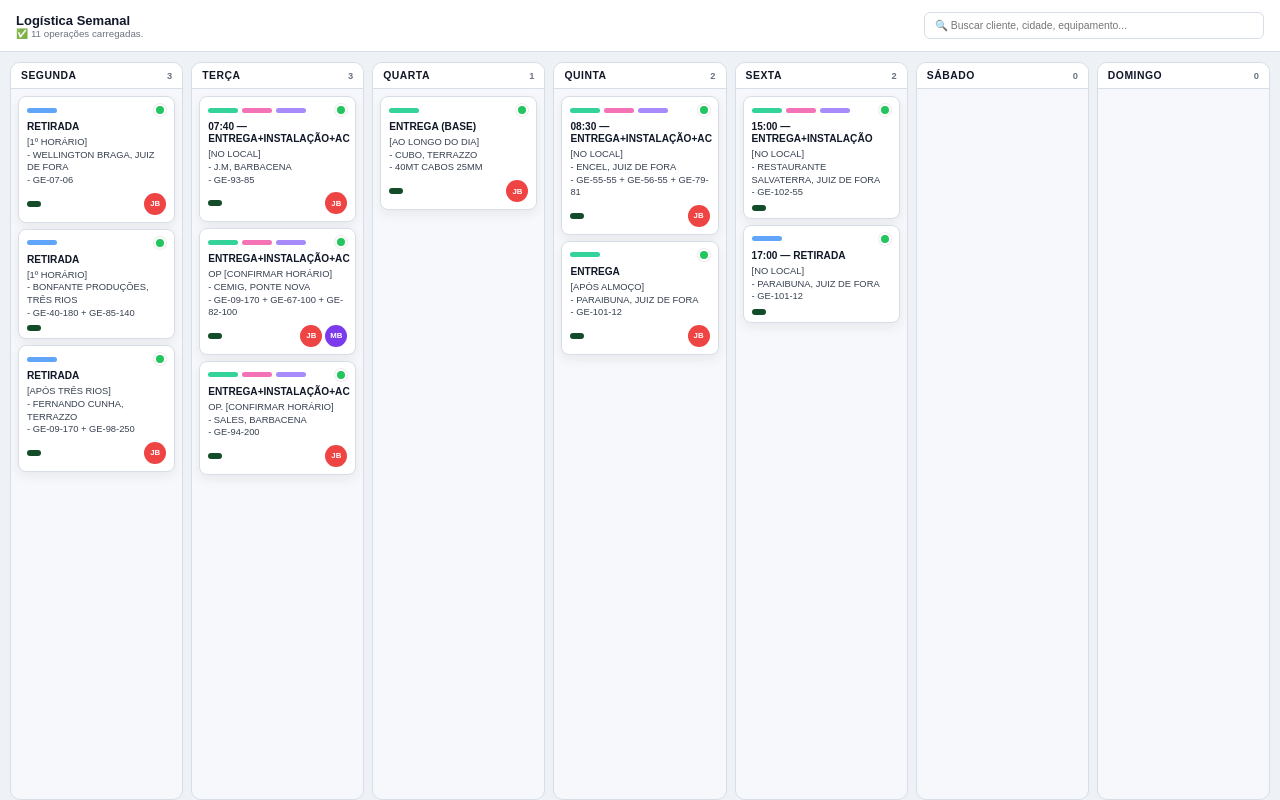
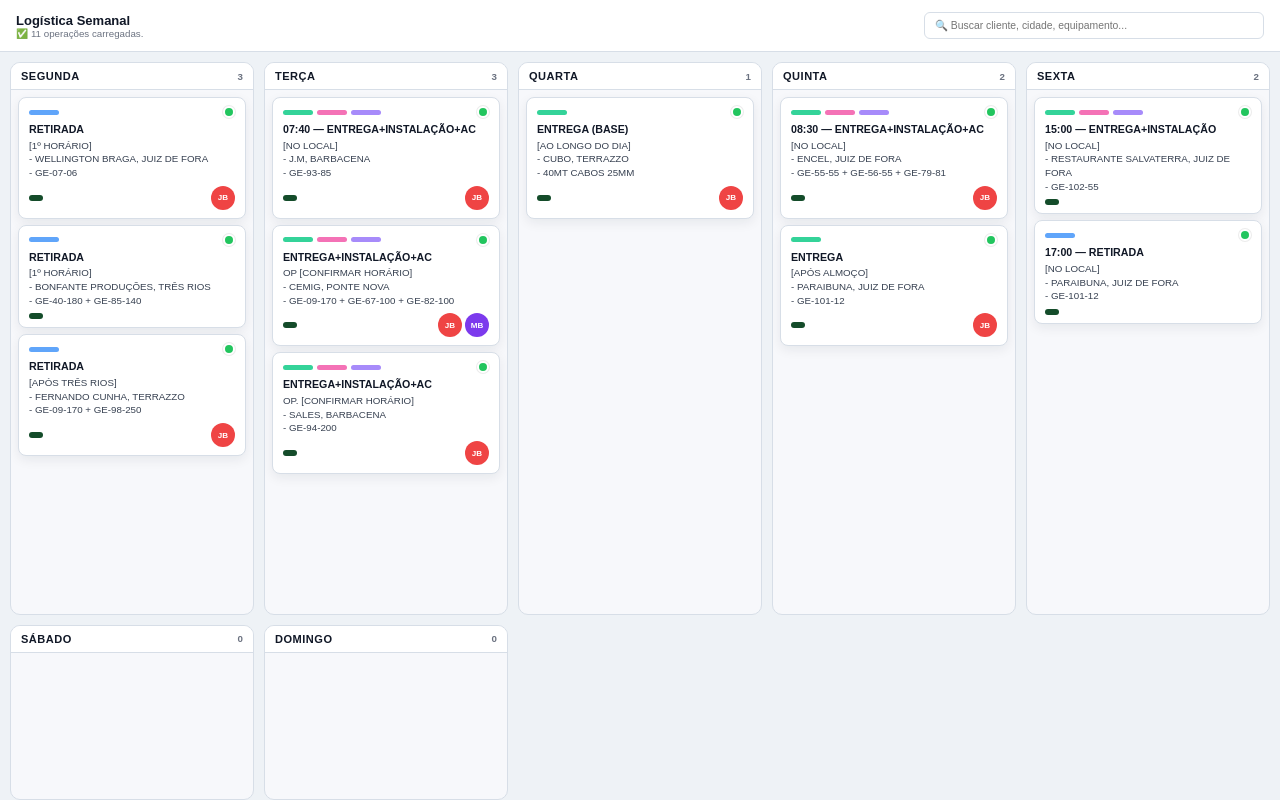
Before and after one commit to GitBeltLoc/Logistica-Beltloc, a plain HTML site: page index.html in a window 1280 px wide. Drawn offline with Linux system fonts and the light colour scheme.

Commit message:
Add files via upload

```diff
--- a/style.css
+++ b/style.css
@@ -79,8 +79,8 @@ html, body {
 
 .board {
   display: grid;
-  grid-template-columns: repeat(7, 1fr);
-  gap: 8px;
+  grid-template-columns: repeat(5, 1fr);
+  gap: 10px;
   height: 100%;
 }
 
@@ -107,13 +107,13 @@ html, body {
 
 .col-title {
   font-weight: 900;
-  font-size: 0.8rem;
+  font-size: 0.85rem;
   text-transform: uppercase;
   letter-spacing: 0.5px;
 }
 
 .col-count {
-  font-size: 0.72rem;
+  font-size: 0.75rem;
   color: var(--muted);
   font-weight: bold;
 }
@@ -137,7 +137,7 @@ html, body {
   border: 1px solid var(--card-border);
   border-radius: 8px;
   box-shadow: var(--shadow);
-  padding: 7px 8px;
+  padding: 8px 10px;
 }
 
 .card-top {
@@ -174,15 +174,15 @@ html, body {
 
 .card-title {
   font-weight: 900;
-  font-size: 0.78rem;
+  font-size: 0.82rem;
   margin-bottom: 3px;
   line-height: 1.2;
 }
 
 .card-desc {
   color: #374151;
-  font-size: 0.72rem;
-  line-height: 1.35;
+  font-size: 0.75rem;
+  line-height: 1.4;
   white-space: pre-wrap;
 }
 
@@ -217,13 +217,13 @@ html, body {
 }
 
 .avatar {
-  width: 22px;
-  height: 22px;
+  width: 24px;
+  height: 24px;
   border-radius: 999px;
   display: inline-flex;
   align-items: center;
   justify-content: center;
-  font-size: 0.6rem;
+  font-size: 0.62rem;
   font-weight: 900;
   color: #fff;
 }
```
